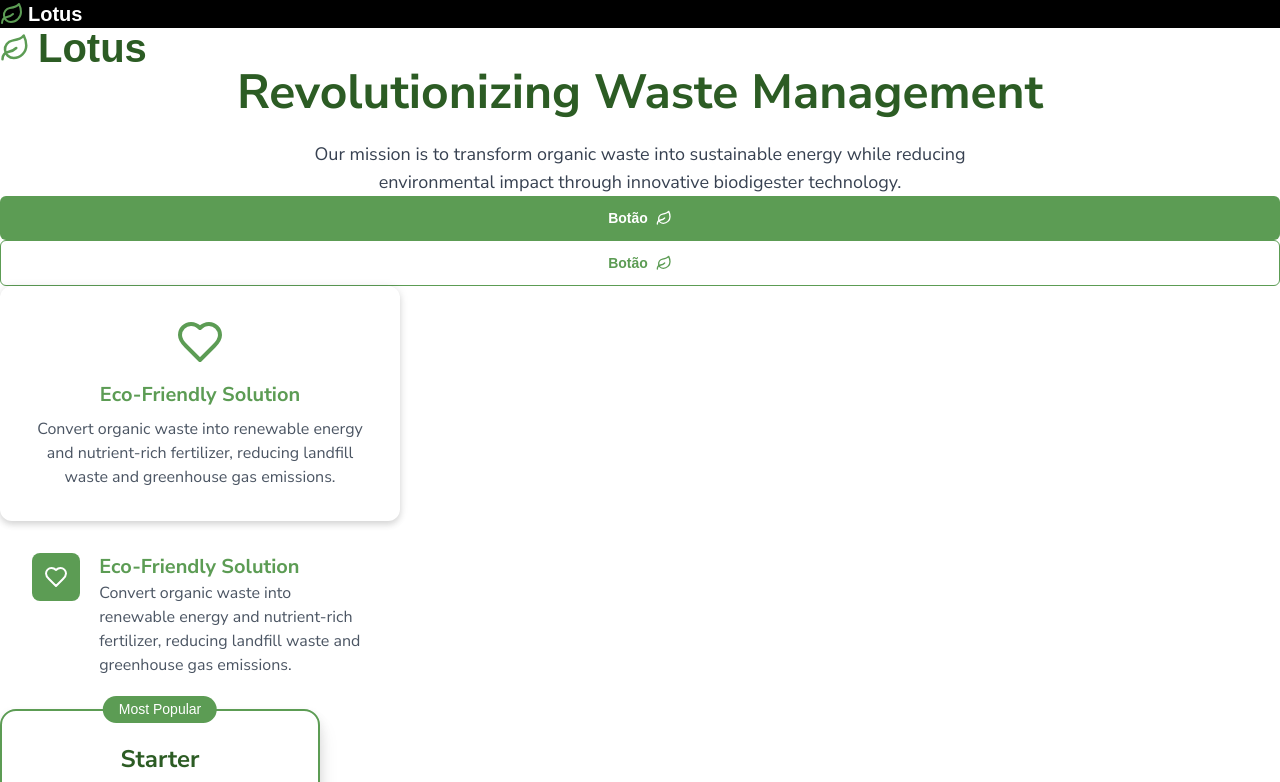
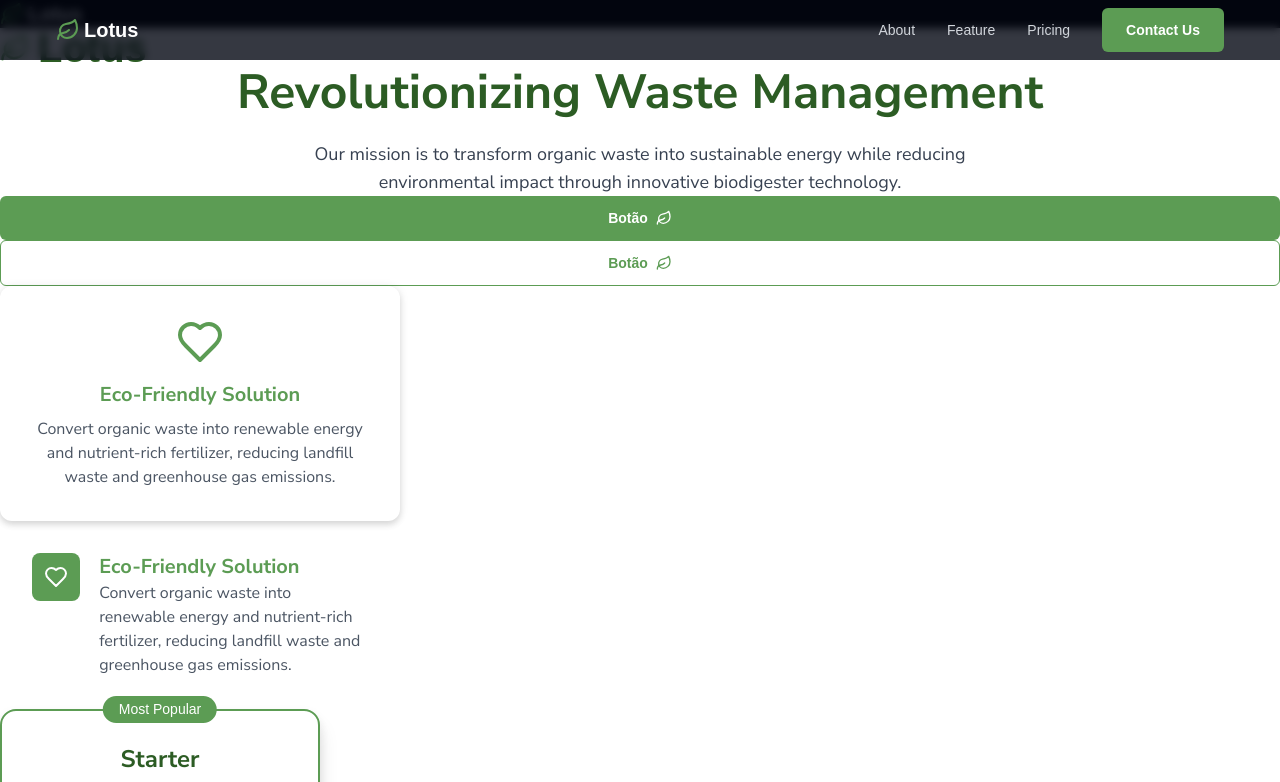
Before and after one commit to Lotus-Bio/lotus-frontend-2.0, a Next.js app: page / in a window 1280 px wide. Shown: the top 782 px of the page. Built offline with nearby package versions, Linux system fonts and the light colour scheme.

Commit message:
cria e utiliza o componente `Menu`

```diff
--- a/src/app/page.js
+++ b/src/app/page.js
@@ -9,10 +9,12 @@ import CardPlan from "@/ui/components/CardPlan";
 import Input from "@/ui/components/Input";
 import ItemContact from "@/ui/components/ItemContact";
 import Logo from "@/ui/components/Logo";
+import Menu from "@/ui/components/Menu";
 
 export default function Home() {
   return (
     <main>
+      <Menu />
       <div style={{ backgroundColor: "black" }}>
         <Logo light />
       </div>
--- /dev/null
+++ b/src/ui/components/Menu/index.jsx
@@ -0,0 +1,22 @@
+import Button from "../Button";
+import Logo from "../Logo";
+import { StyledMenu, ExtendedContainer, Nav, NavItem } from "./menu.style";
+
+const Menu = () => {
+  return (
+    <StyledMenu>
+      <ExtendedContainer>
+        <Logo light />
+
+        <Nav>
+          <NavItem href="#">About</NavItem>
+          <NavItem href="#">Feature</NavItem>
+          <NavItem href="#">Pricing</NavItem>
+          <Button>Contact Us</Button>
+        </Nav>
+      </ExtendedContainer>
+    </StyledMenu>
+  );
+};
+
+export default Menu;
--- /dev/null
+++ b/src/ui/components/Menu/menu.style.js
@@ -0,0 +1,36 @@
+import styled from "styled-components";
+import Container from "../Container";
+
+export const StyledMenu = styled.header`
+  background-color: rgb(3 7 18 / 0.8);
+  backdrop-filter: blur(4px);
+  width: 100vw;
+
+  position: fixed;
+  top: 0;
+  left: 0;
+
+  padding: 0.5rem 0;
+`;
+
+export const ExtendedContainer = styled(Container)`
+  display: flex;
+  justify-content: space-between;
+  align-items: center;
+`;
+
+export const Nav = styled.nav`
+  display: flex;
+  align-items: center;
+  gap: 2rem;
+`;
+
+export const NavItem = styled.a`
+  color: rgb(209, 213, 219);
+  font-size: 0.875rem;
+  line-height: 1.25rem;
+
+  &:hover {
+    text-decoration: underline;
+  }
+`;
```
